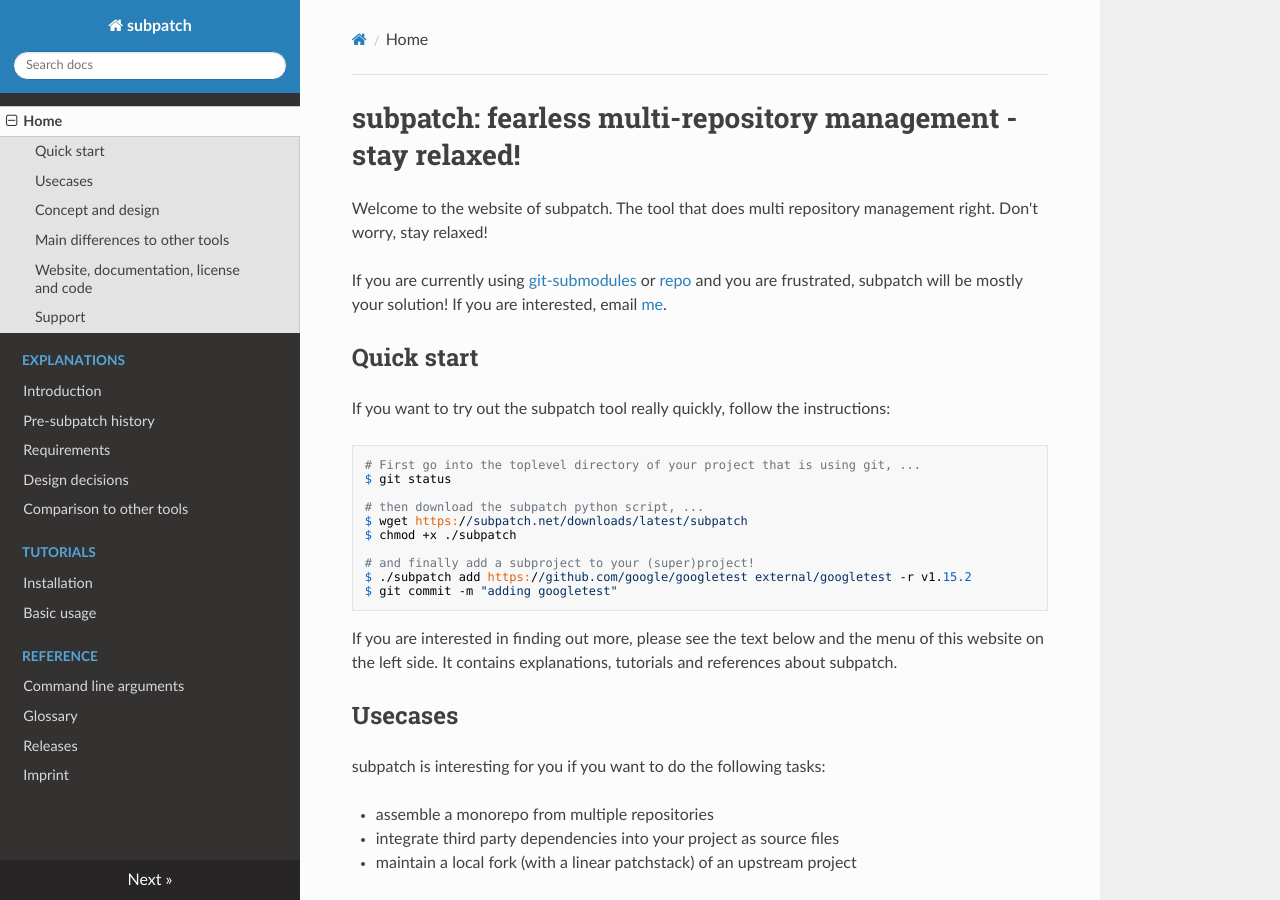
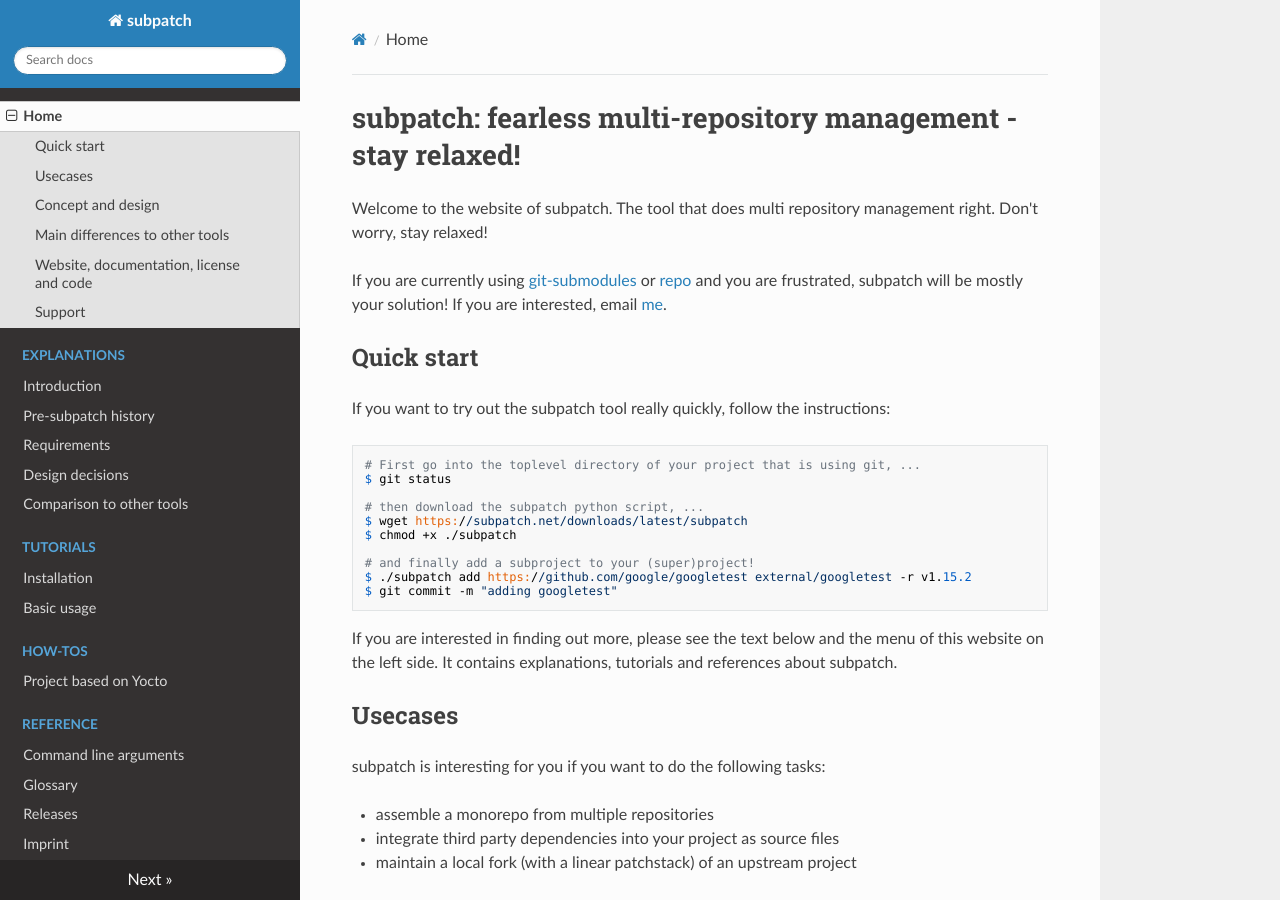
Before and after one commit to lengfeld/subpatch, an MkDocs documentation site: the page built from website/index.md, in a window 1280 px wide and 900 px high. Built offline with MkDocs 1.6.1, drawn with Linux system fonts in a browser that asks for light colours; nearby versions of some CDN libraries.

```diff
--- a/mkdocs.yml
+++ b/mkdocs.yml
@@ -15,6 +15,8 @@ nav:
   - Tutorials:
     - Installation: 'tut/installation.md'
     - Basic usage: 'tut/basic-usage.md'
+  - How-Tos:
+    - Project based on Yocto: 'howto/yocto.md'
   - Reference:
     - Command line arguments: 'ref/command-line.md'
     - Glossary: 'ref/glossary.md'
```
Also changed, not shown: website/howto/yocto.md (added, +4 -0 lines).
